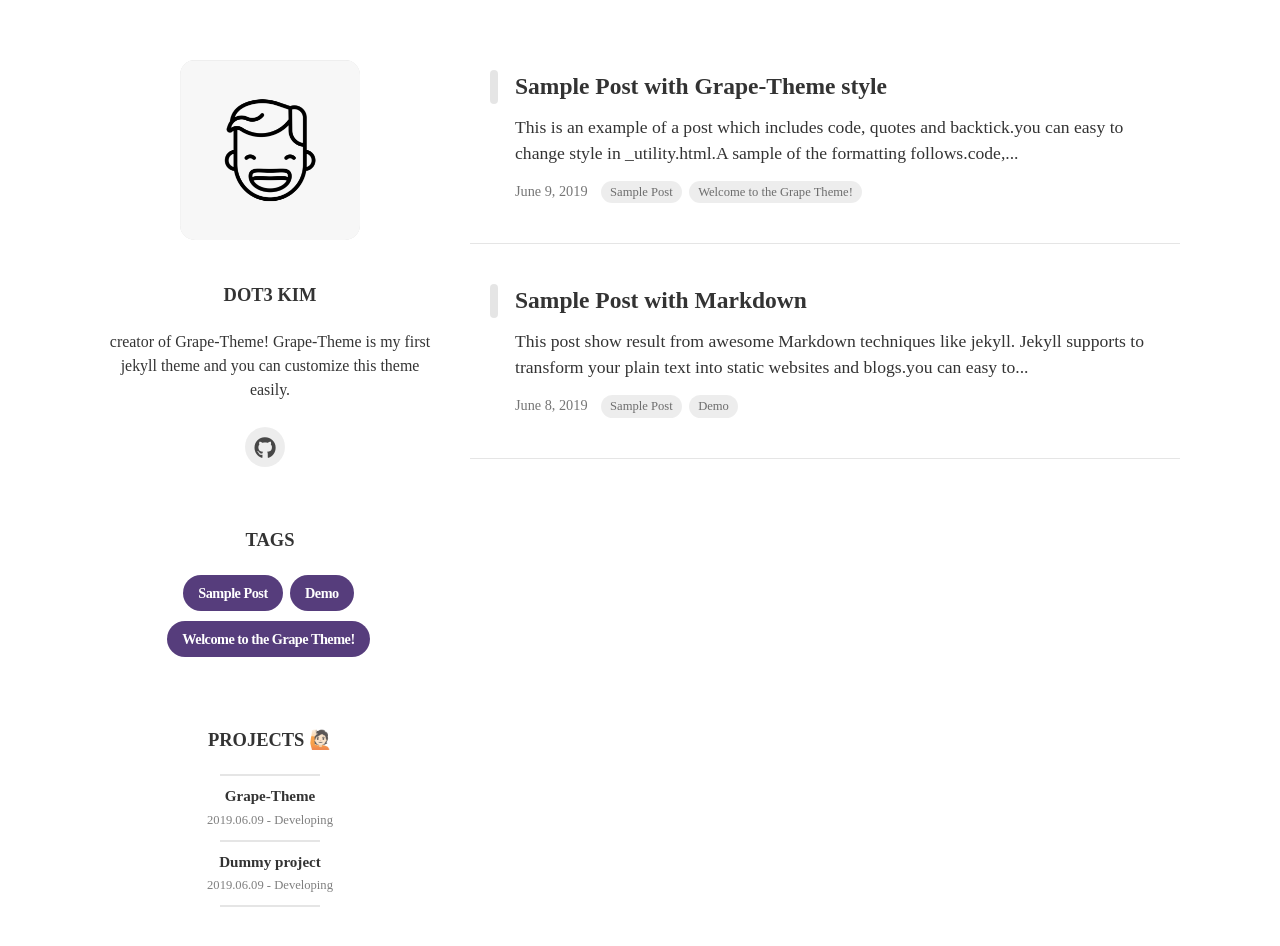
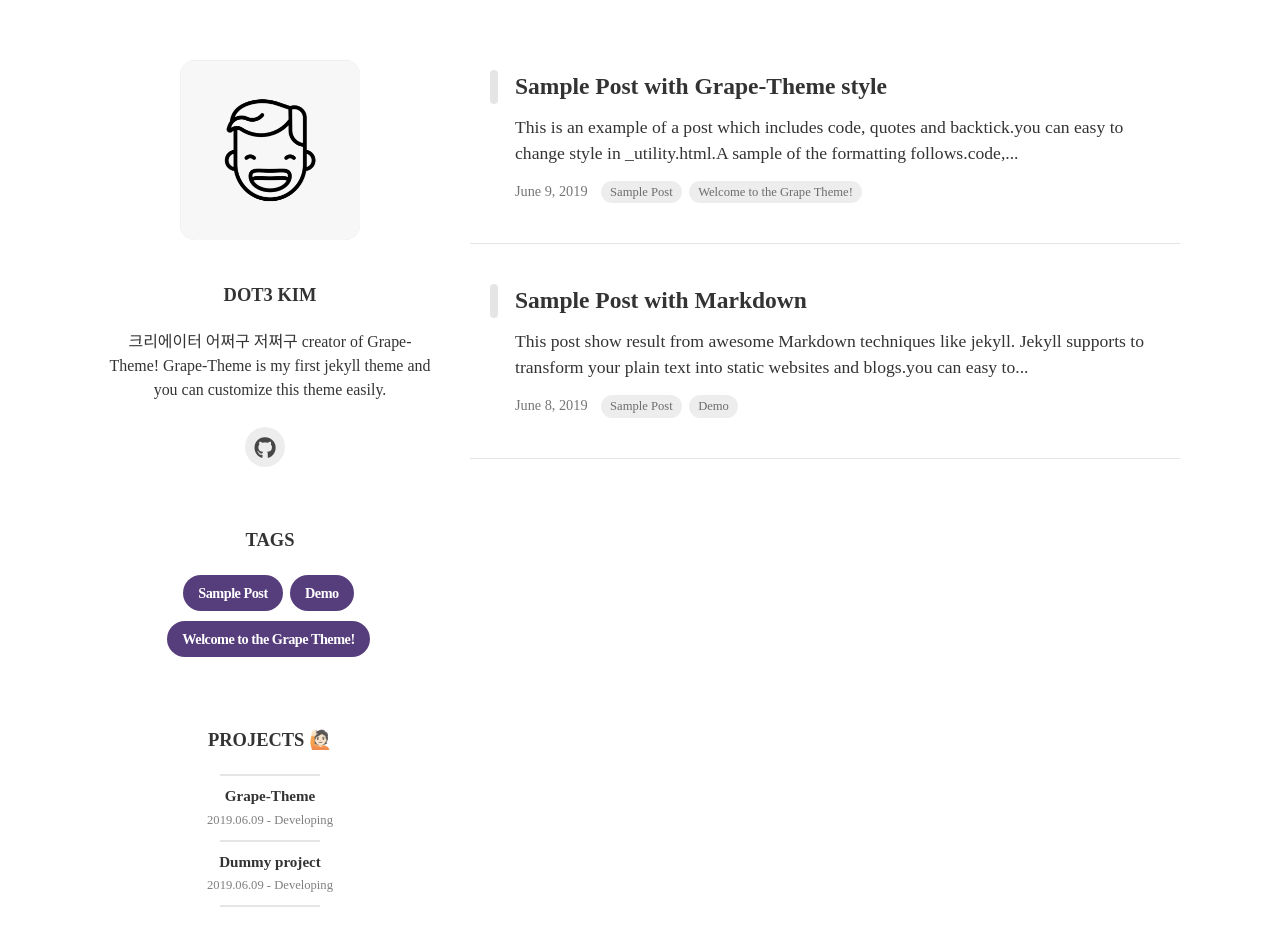
Before and after one commit to Dot3Kim/dot3kim.github.io, a Jekyll site: the page built from index.html, in a window 1280 px wide. Built offline with Jekyll 4.4.1, drawn with Linux system fonts in a browser that asks for light colours; nearby versions of some CDN libraries; some web fonts are replaced; the list of posts is cut into pages by our own code.

Commit message:
Update _config.yml

```diff
--- a/_config.yml
+++ b/_config.yml
@@ -11,7 +11,7 @@ theme_settings :
   profile :
     image : assets/img/smile.png
     username : Dot3 Kim
-    description : creator of Grape-Theme! Grape-Theme is my first jekyll theme and you can customize this theme easily.
+    description : 크리에이터 어쩌구 저쩌구 creator of Grape-Theme! Grape-Theme is my first jekyll theme and you can customize this theme easily.
     experience :
       - start : 2017-05-03
         end : 2018-05-06
```
